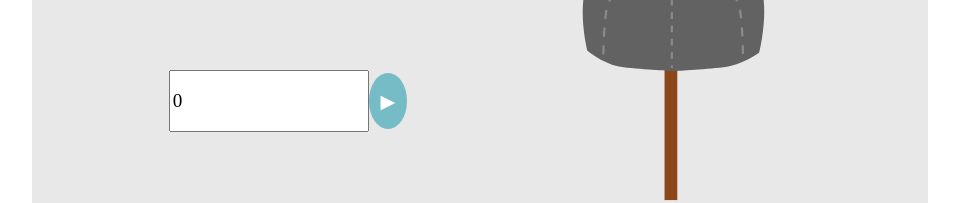
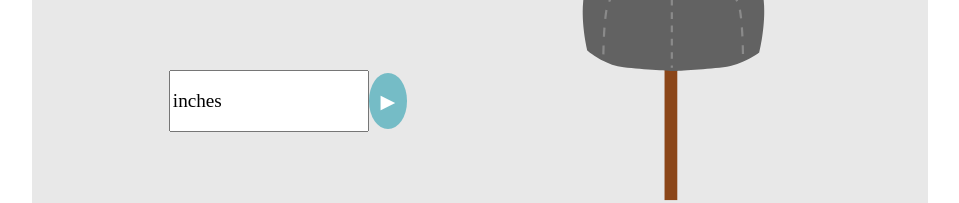
Before and after one commit to preeth1/modsewing, a React (Create React App) app: page / in a window 1280 px wide. Shown: the part 513-716 px from the top of the page, without its empty margins (160-1119 px from the left). Built offline with nearby package versions, Linux system fonts and the light colour scheme.

Commit message:
Fix text

```diff
--- a/src/measurementTutorial.js
+++ b/src/measurementTutorial.js
@@ -14,7 +14,7 @@ class TutorialPage extends Component {
       measurements: get_measurements({}),
       testMeasurements: get_measurements({}),
       measurementError: '',
-      displayText: 0
+      displayText: 'inches'
   }
 
   updateMeasurement = (value) => {
@@ -48,14 +48,14 @@ class TutorialPage extends Component {
 
   handleNextClick = () => {
     if (!isPositiveValidNumber(this.state.displayText)) {
-      this.setState({measurementError: 'Make sure you enter a valid measurement!'});
+      this.setState({measurementError: 'Make sure you enter a valid measurement in inches!'});
     } else {
         this.setState({measurementError: ''});
         const oldTestMeasurement = this.state.testMeasurements[this.state.measurementIndex].measurement
         this.updateTestMeasurement(this.state.displayText);
         if (brokePattern(this.state.testMeasurements)) {
           this.updateTestMeasurement(oldTestMeasurement);
-          this.setState({measurementError: 'Hm, something went wrong with this measurement! Sorry!'});
+          this.setState({measurementError: 'Hm, something went wrong with this measurement! Sorry, I\'m still working on making this site work... but feel free to email easysloper@gmail.com with suggestions!!'});
         } else {
           this.updateMeasurement(this.state.displayText);
           this.advanceTutorial();
```
